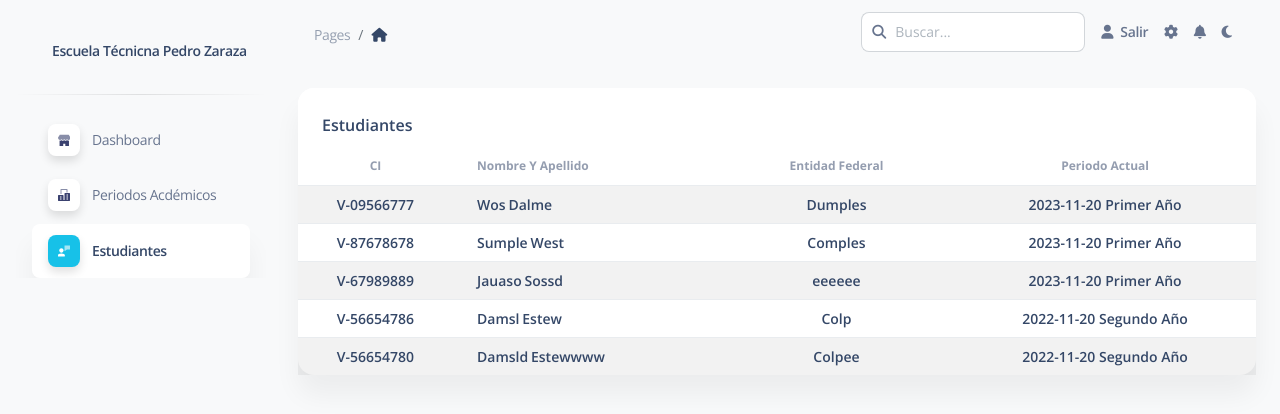
After one commit to georgbztt/ETPZ, a Django app: page /estudiantes in a window 1280 px wide. The commit adds this page. Shown: the top 414 px of the page. Run offline with Django 3.2, Linux system fonts and the light colour scheme; a user stored in the database is signed in; data comes from the database, SQL or seed files in the repository; both versions use the stored data as it was after the commit; some libraries are stand-ins or nearby versions.

Commit message:
Primera actualización menor antes de revisón

```diff
--- a/apps/home/models.py
+++ b/apps/home/models.py
@@ -1,3 +1,4 @@
+from email.policy import default
 from pyexpat import model
 from django.db import models
 from django.contrib.auth.models import User
@@ -15,6 +16,7 @@ class Estudiante(models.Model):
     apellido = models.CharField(max_length=30, null=True)
     entidad_federal = models.CharField(max_length=30, null=True)
     periodo = models.ForeignKey('home.Periodo', on_delete=models.SET_NULL, null=True)
+    periodo_completo = models.BooleanField(default=False)
 
     class Meta:
         verbose_name = ("Estudiante")
--- a/apps/home/urls.py
+++ b/apps/home/urls.py
@@ -10,8 +10,9 @@ urlpatterns = [
 
     # The home page
     path('', views.index, name='home'),
-    path('periodos', views.periodos, name='periodos'),
+    path('periodos', views.periodos, name='periodo'),
     path('notas/<str:pd>/carga', views.carga_notas, name='carga_notas'),
+    path('estudiantes', views.estudiantes, name='estudiante'),
 
     # Matches any html file
     re_path(r'^.*\.*', views.pages, name='pages'),
--- a/apps/home/views.py
+++ b/apps/home/views.py
@@ -3,7 +3,9 @@
 Copyright (c) 2019 - present AppSeed.us
 """
 import datetime, decimal
+from email import message
 from itertools import count
+from re import T
 from urllib import request
 from django import template
 from django.http import HttpResponse, HttpResponseRedirect, JsonResponse
@@ -64,14 +66,41 @@ def periodos(request):
 
     return render(request, 'home/table.html', context)
 
+@login_required(login_url="/login/")
+def estudiantes(request):
+    estudiantes = Estudiante.objects.all().order_by('periodo')
+
+    buscar = request.GET.get('buscar')#Tomar texto del buscador
+    if buscar:#Si exste, filtrar
+        estudiantes = estudiantes.filter(Q(nombre__icontains=buscar)|Q(apellido__icontains=buscar)|Q(ci__icontains=buscar))#Filtros
+
+    table = 'home/table-content/estudiantes.html'
+    context={
+        'estudiantes':estudiantes,
+        'segment':'estudiante',
+        'title':'Estudiantes',
+        'buscar':True,
+        'table':table,
+    }
+
+    if request.headers.get('x-requested-with') == 'XMLHttpRequest':#Evaluar si es una petición AJAX
+        table_html = render_to_string(table, context, request)#Rendereziar los datos en una plantilla de tabla reducida
+        #paginator_html = render_to_string('home/paginator.html', context, request)#Rendereziar el paginador actualizado 'paginator_html': paginator_html
+        return JsonResponse({'table_html': table_html, })#JsonResponse para manejar con JavaScript y recargar un segmento de la página
+
+    return render(request, 'home/table.html', context)
+
 
 @login_required(login_url="/login/")
 def carga_notas(request, pd):
 
     periodo = get_object_or_404(Periodo, pk=pd)
     carga = periodo.carga
+    estudiantes = Estudiante.objects.filter(periodo=periodo).order_by("ci").exclude(periodo_completo=True)[:10]
+    if not estudiantes:
+        return render(request, 'home/carga_de_notas.html', {'fail_message':'No hay estudiantes pendientes por cargas en este periodo'})
+
     materias = carga.materias.all().order_by("nombre")
-    estudiantes = Estudiante.objects.filter(periodo=periodo).order_by("ci")
 
     cantidad_materias = materias.count()
     total_forms = cantidad_materias * estudiantes.count()
@@ -82,7 +111,7 @@ def carga_notas(request, pd):
     if request.POST:
         notas = formset.save(commit=False)
         print(notas)
-        for nota in notas:#Co digo spagueti, pendiente por optimizar ``
+        for nota in notas:#Código spagueti, pendiente por optimizar
             lapsos = []
             if nota.lapso_1 != 'NA':
                 lapsos.append(int(nota.lapso_1))
@@ -91,10 +120,15 @@ def carga_notas(request, pd):
             if nota.lapso_3 != 'NA':
                 lapsos.append(int(nota.lapso_3))
             suma = sum(lapsos) / len(lapsos)
-            promedio = str(decimal.Decimal(suma).quantize(decimal.Decimal('0'),rounding=decimal.ROUND_HALF_UP))
+            promedio = str(decimal.Decimal(suma).quantize(decimal.Decimal('0'),rounding=decimal.ROUND_HALF_UP))#Crear una función que maneje todo este proceso
             nota.promedio = promedio.zfill(2)
             nota.save()
+
             print(f'{nota.estudiante.nombre} {nota.estudiante.apellido} {nota.materia.nombre} = {nota.promedio}')
+
+        for estudiante in estudiantes:
+            estudiante.periodo_completo = True
+            estudiante.save()
 
     context = {
         'periodo': periodo,
--- a/apps/static/assets/css/dark-theme-core.css
+++ b/apps/static/assets/css/dark-theme-core.css
@@ -5,7 +5,15 @@ body {
 body.dark-page {
   background-color: #283149;
   color: #d7d7d7 !important;
+}
+body.dark-page a{
   color: #d7d7d7 !important;
+}
+body.dark-page a:hover{
+  color: var(--bs-link-hover-color) !important;
+}
+body.dark-page thead{
+  color: #bdbdbd !important;
 }
 body.dark-page .bg-gray-100 {
   background-color: transparent !important;
@@ -113,6 +121,7 @@ body.dark-page label, body.dark-page .form-label {
   color: #d7d7d7 !important;
 }
 body.dark-page input {
+  color: #fff;
   background-color: rgba(40, 49, 73, 0.6);
   border-color: rgba(64, 75, 105, 0.6);
 }
--- a/apps/templates/accounts/login.html
+++ b/apps/templates/accounts/login.html
@@ -16,7 +16,7 @@
               <div class="card card-plain mt-8">
                 <div class="card-header pb-0 text-left bg-transparent">
                   <h3 class="font-weight-bolder text-primary text-gradient">
-                    Soft UI Dashboard
+                    Escuela Técnicna Pedro Zaraza
                   </h3>
                   <p class="mb-0">
                     {% if msg %}
--- /dev/null
+++ b/apps/templates/home/table-content/estudiantes.html
@@ -0,0 +1,28 @@
+<table class="table table-striped mb-0 ">
+    <thead>
+      <tr>
+        <th class="text-xs font-weight-bolder opacity-7 text-center">CI</th>
+        <th class="text-xs font-weight-bolder opacity-7">Nombre y Apellido</th>
+        <th class="text-xs font-weight-bolder opacity-7 text-center">Entidad Federal</th>
+        <th class="text-xs font-weight-bolder opacity-7 text-center">Periodo actual</th>
+      </tr>
+    </thead>
+    <tbody>
+      {% for estudiante in estudiantes %}
+      <tr class="text-primary">
+        <td class="font-weight-bold align-middle text-center">
+          <h6 class="text-sm m-0">{{ estudiante.ci_tipo }}-{{ estudiante.ci }}</h6>
+        </td>
+        <td class="font-weight-bold ps-4">
+          <h6 class="text-sm m-0">{{ estudiante.nombre }}&thinsp;{{ estudiante.apellido }}</h6>
+        </td>
+        <td class="font-weight-bold align-middle text-center">
+          <h6 class="text-sm m-0">{{ estudiante.entidad_federal }}</h6>
+        </td>
+        <td class="font-weight-bold align-middle text-center">
+            <h6 class="text-sm m-0">{{ estudiante.periodo }}</h6>
+        </td>
+      </tr>
+      {% endfor %}
+    </tbody>
+  </table>
--- a/apps/templates/home/table-content/periodos.html
+++ b/apps/templates/home/table-content/periodos.html
@@ -18,7 +18,7 @@
 
         <!-- Lista de materias en la carga -->
         {% for materia in periodo.carga.materias.all %}
-          <p class="p-0 m-0">{{ materia.nombre }}</p>
+          <p class="p-0 m-0 mt-n1 text-primary">{{ materia.nombre }}</p>
         {% endfor %}
         <!-- final -->
 
@@ -27,7 +27,7 @@
         <h6 class="text-sm m-0">{{ periodo.num_estudiantes }}</h6>
       </td>
       <td class="font-weight-bold align-middle text-center">
-        <a href="{% url 'carga_notas' periodo.id %}">
+        <a class="" href="{% url 'carga_notas' periodo.id %}">
           <i class="fas fa-file-signature"></i>
         </a>
       </td>
--- a/apps/templates/home/table.html
+++ b/apps/templates/home/table.html
@@ -1,6 +1,4 @@
 {% extends 'layouts/base.html' %}
-
-{% block title %}{{ title }}{% endblock title %}
 
 <!-- Specific CSS goes HERE -->
 {% block stylesheets %}{% endblock stylesheets %}
@@ -16,7 +14,7 @@
           <h6>{{ title }}</h6>
         </div>
         <div class="card-body p-0">
-          <div class="table-responsive p-0">
+          <div class="table-responsive p-0" id="contenedor-tabla">
             {% include table %}
           </div>
         </div>
@@ -29,4 +27,45 @@
 {% endblock content %}
 
 <!-- Specific JS goes HERE -->
-{% block javascripts %}{% endblock javascripts %}
+{% block javascripts %}
+<script>
+  $('#buscar').keyup(function() {
+    var params = new URLSearchParams(window.location.search);
+    var data = {};
+    for (var pair of params.entries()) {
+      data[pair[0]] = pair[1];
+    }
+    data['buscar'] = $('#buscar').val();
+    $.ajax({
+        url: "{% url segment %}",
+        data: data,
+        dataType: 'json',
+        success: function(data) {
+            $('#contenedor-tabla').html(data.table_html);
+            //$('#contenedor-paginador').html(data.paginator_html);
+        }
+    });
+  })
+  /*
+  $(document).on('click', '.paginador', function(e) {
+    e.preventDefault();
+    var page = $(this).attr('href').split('page=')[1];
+    var params = new URLSearchParams(window.location.search);
+    var data = {};
+    for (var pair of params.entries()) {
+        data[pair[0]] = pair[1];
+    }
+    data['page'] = page;
+    $.ajax({
+        url: "{% url segment %}",
+        data: data,
+        dataType: 'json',
+        success: function(data) {
+            $('#contenedor-tabla').html(data.table_html);
+            //$('#contenedor-paginador').html(data.paginator_html);
+        }
+    });
+  });*/
+
+</script>
+{% endblock javascripts %}
--- a/apps/templates/includes/navigation.html
+++ b/apps/templates/includes/navigation.html
@@ -11,16 +11,18 @@
         </nav>
         <div class="collapse navbar-collapse mt-sm-0 mt-2 me-md-0 me-sm-4" id="navbar">
           <div class="ms-md-auto pe-md-3 d-flex align-items-center">
+            {% if buscar %}
             <div class="input-group">
               <span class="input-group-text text-body z-index-3"><i class="fas fa-search" aria-hidden="true"></i></span>
-              <input type="text" class="form-control" placeholder="Type here...">
+              <input type="text" id="buscar" class="form-control" placeholder="Buscar...">
             </div>
+            {% endif %}
           </div>
           <ul class="navbar-nav  justify-content-end">
             <li class="nav-item d-flex align-items-center">
               <a href="{% url 'logout' %}" class="nav-link text-body font-weight-bold px-0">
                 <i class="fa fa-user me-sm-1"></i>
-                <span class="d-sm-inline d-none">LOGOUT</span>
+                <span class="d-sm-inline d-none">Salir</span>
               </a>
             </li>
             <li class="nav-item d-xl-none ps-3 d-flex align-items-center">
--- a/apps/templates/includes/sidebar.html
+++ b/apps/templates/includes/sidebar.html
@@ -2,7 +2,7 @@
   <div class="sidenav-header">
     <i class="fas fa-times p-3 cursor-pointer text-secondary opacity-5 position-absolute end-0 top-0 d-none d-xl-none" aria-hidden="true" id="iconSidenav"></i>
     <a class="navbar-brand m-0" href="/">
-      <span class="ms-1 font-weight-bold">Soft UI Dashboard</span>
+      <span class="ms-1 font-weight-bold">Escuela Técnicna Pedro Zaraza</span>
     </a>
   </div>
   <hr class="horizontal dark mt-0">
@@ -29,7 +29,7 @@
         </a>
       </li>
       <li class="nav-item">
-        <a class="nav-link {% if 'tables' in segment %} active {% endif %}" href="/tables.html">
+        <a class="nav-link {% if 'periodo' in segment %} active {% endif %}" href="{% url 'periodo' %}">
           <div class="icon icon-shape icon-sm shadow border-radius-md bg-white text-center me-2 d-flex align-items-center justify-content-center">
             <svg width="12px" height="12px" viewBox="0 0 42 42" version="1.1" xmlns="http://www.w3.org/2000/svg" xmlns:xlink="http://www.w3.org/1999/xlink">
               <title>office</title>
@@ -45,14 +45,14 @@
               </g>
             </svg>
           </div>
-          <span class="nav-link-text ms-1">Tables</span>
+          <span class="nav-link-text ms-1">Periodos Acdémicos</span>
         </a>
       </li>
       <li class="nav-item">
-        <a class="nav-link {% if 'periodo' in segment %} active {% endif %}" href="{% url 'periodos' %}">
+        <a class="nav-link {% if 'estudiante' in segment %} active {% endif %}" href="{% url 'estudiante' %}">
           <div class="icon icon-shape icon-sm shadow border-radius-md bg-white text-center me-2 d-flex align-items-center justify-content-center">
             <svg width="12px" height="12px" viewBox="0 0 46 42" version="1.1" xmlns="http://www.w3.org/2000/svg" xmlns:xlink="http://www.w3.org/1999/xlink">
-              <title>periodos</title>
+              <title>estudiantes</title>
               <g stroke="none" stroke-width="1" fill="none" fill-rule="evenodd">
                 <g transform="translate(-1717.000000, -291.000000)" fill="#FFFFFF" fill-rule="nonzero">
                   <g transform="translate(1716.000000, 291.000000)">
@@ -66,11 +66,12 @@
               </g>
             </svg>
           </div>
-          <span class="nav-link-text ms-1">Periodos académicos</span>
+          <span class="nav-link-text ms-1">Estudiantes</span>
         </a>
       </li>
 
 
+      {% comment %}
       <li class="nav-item mt-3">
         <h6 class="ps-4 ms-2 text-uppercase text-xs font-weight-bolder opacity-6">Account pages</h6>
       </li>
@@ -95,7 +96,6 @@
           <span class="nav-link-text ms-1">Profile</span>
         </a>
       </li>
-      {% comment %}
 
       <li class="nav-item">
         <a class="nav-link  " href="{% url 'logout' %}">
--- a/apps/templates/layouts/base-fullscreen.html
+++ b/apps/templates/layouts/base-fullscreen.html
@@ -22,7 +22,7 @@
   <link rel="icon" type="image/png" href="{{ ASSETS_ROOT }}/img/favicon.png">
 
   <title>
-    Soft UI Dashboard - {% block title %}{% endblock %} | AppSeed
+    Escuela Técnicna Pedro Zaraza
   </title>
 
   <!--     Fonts and icons     -->
--- a/apps/templates/layouts/base.html
+++ b/apps/templates/layouts/base.html
@@ -22,7 +22,7 @@
   <link rel="icon" type="image/png" href="{{ ASSETS_ROOT }}/img/favicon.png">
 
   <title>
-    Soft UI Dashboard - {% block title %}{% endblock %}
+    Escuela Técnicna Pedro Zaraza
   </title>
 
   <!--     Fonts and icons     -->
@@ -37,7 +37,7 @@
 
   <link id="pagestyle_dark" href="{{ ASSETS_ROOT }}/css/dark-theme-core.css" rel="stylesheet" />
 
-
+  <script src="https://code.jquery.com/jquery-3.6.2.min.js" integrity="sha256-2krYZKh//PcchRtd+H+VyyQoZ/e3EcrkxhM8ycwASPA=" crossorigin="anonymous"></script>
   <!-- Specific CSS goes HERE -->
   {% block stylesheets %}{% endblock stylesheets %}
 
@@ -55,7 +55,9 @@
   </main>
 
   <!-- APP Configurator -->
+  {% comment $ %}
   {% include "includes/fixed-plugin.html" %}
+  {% endcomment %}
 
   <!-- Core JS Files -->
   {% include "includes/scripts.html" %}
```
Also changed, not shown: apps/templates/home/carga_de_notas.html (+22 -13 lines), db.sqlite3, 1 other file.
